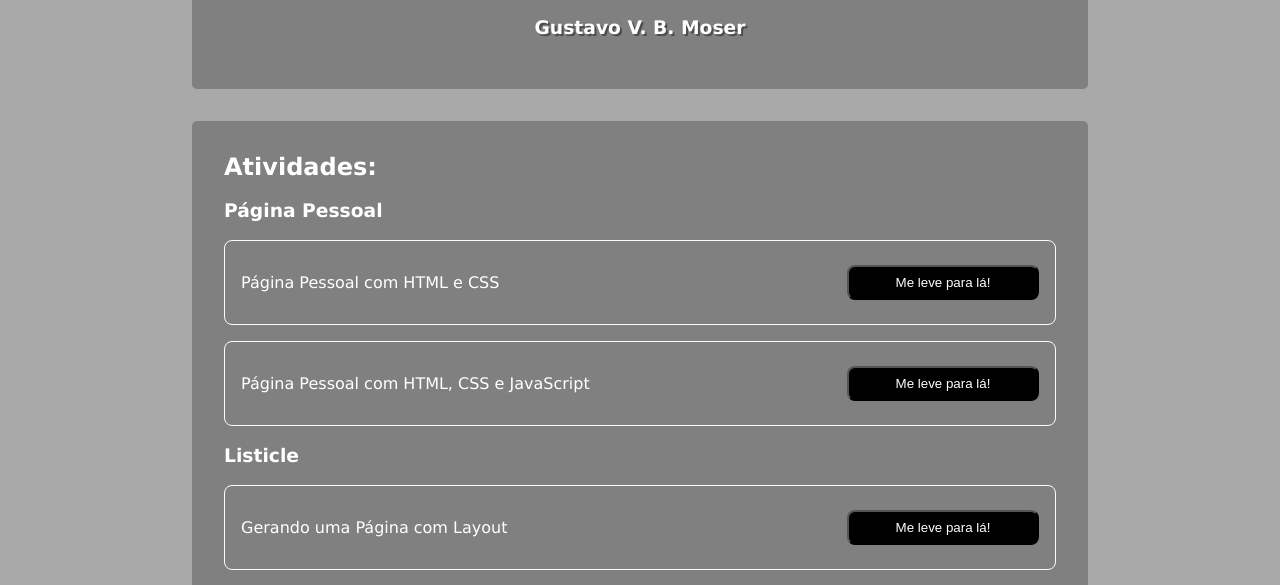
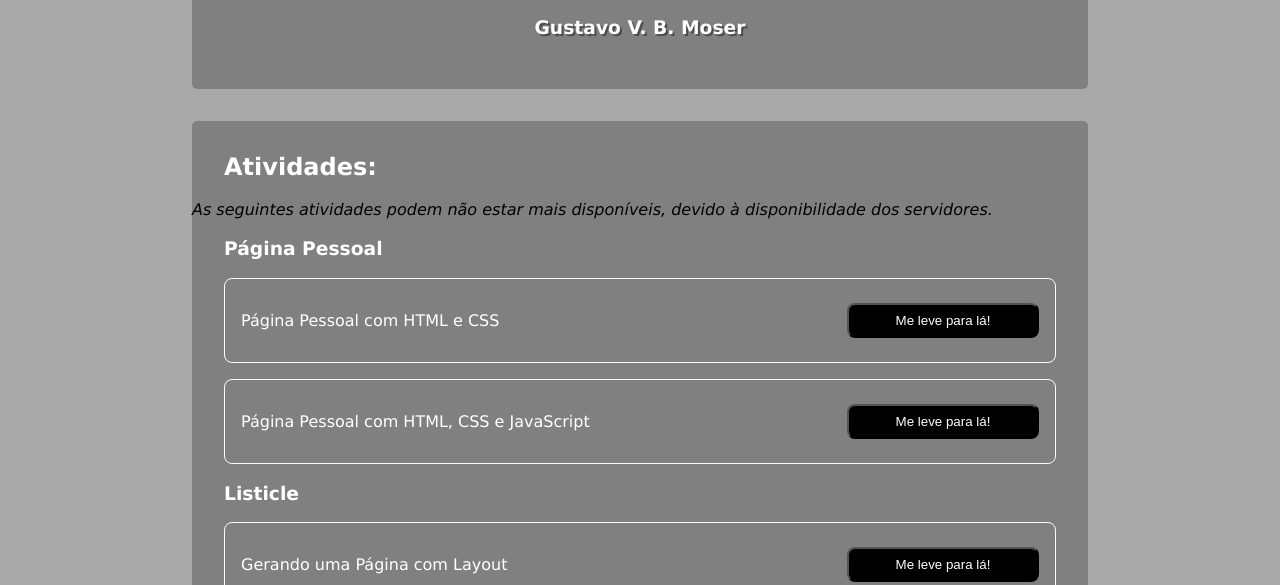
Before and after one commit to gustavomoser/ine5646, a plain HTML site: page index.html in a window 1280 px wide. Shown: the part 208-793 px from the top of the page. Drawn offline with Linux system fonts and the light colour scheme.

Commit message:
Update index.html

```diff
--- a/index.html
+++ b/index.html
@@ -32,6 +32,7 @@
   </div>
   <div class="content">
     <h2>Atividades:</h2>
+    <i>As seguintes atividades podem não estar mais disponíveis, devido à disponibilidade dos servidores.</i>
     <div class="list">
       <div class="group">
         <h3>Página Pessoal</h3>
```
